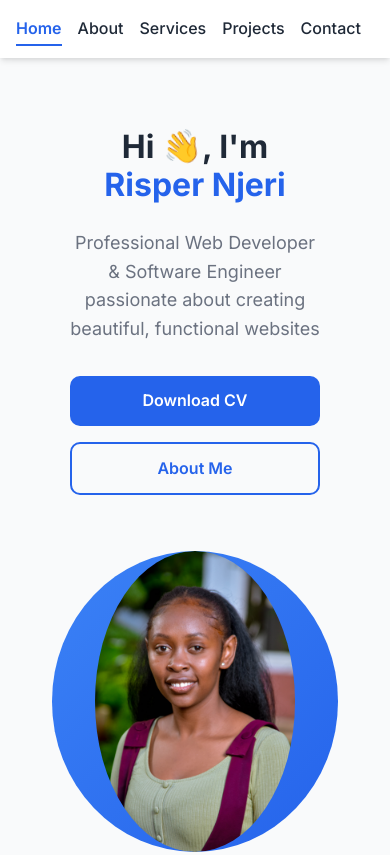
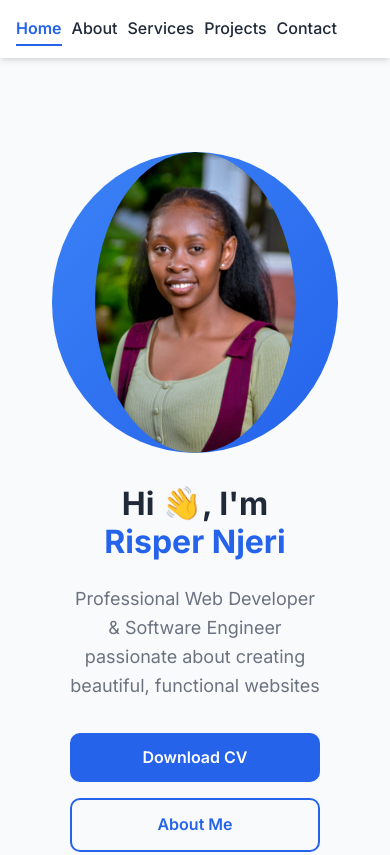
Before and after one commit to RisperNJW/PortfoLio-Pro, a plain HTML site: page index.html in a window 390 px wide. Shown: the top 855 px of the page. Drawn offline with nearby package versions, Linux system fonts and the light colour scheme.

Commit message:
Updated CSS concerning the navigation bar responsiveness

```diff
--- a/css/style.css
+++ b/css/style.css
@@ -129,7 +129,7 @@ img {
 .navlist {
     display: flex;
     list-style: none;
-    gap: 1rem;
+    gap: 2rem;
 }
 
 .navlink {
@@ -733,19 +733,19 @@ img {
 
 /* RESPONSIVE DESIGN */
 @media (max-width: 992px) {
-    .herogrid,
-    .aboutgrid,
-    .contactgrid {
+    .hero-grid,
+    .about-grid,
+    .contact-grid {
         grid-template-columns: 1fr;
     }
 
-    .herocontent {
+    .hero-content {
         order: 2;
         text-align: center;
         max-width: 100%;
     }
 
-    .herobuttons {
+    .hero-buttons {
         justify-content: center;
     }
 
@@ -779,7 +779,7 @@ img {
         font-size: 2rem;
     }
 
-    .nav-list {
+    .navlist {
         gap: 1rem;
     }
 
@@ -798,10 +798,10 @@ img {
 }
 
 @media (max-width: 576px) {
-    .nav-list {
-        flex-direction: column;
+    .navlist {
+        flex-direction: row;
         align-items: center;
-        gap: 0.15rem;
+        gap: 0.625rem;
     }
 
     .hero-buttons {
```
Also changed, not shown: js/script.js (added).
